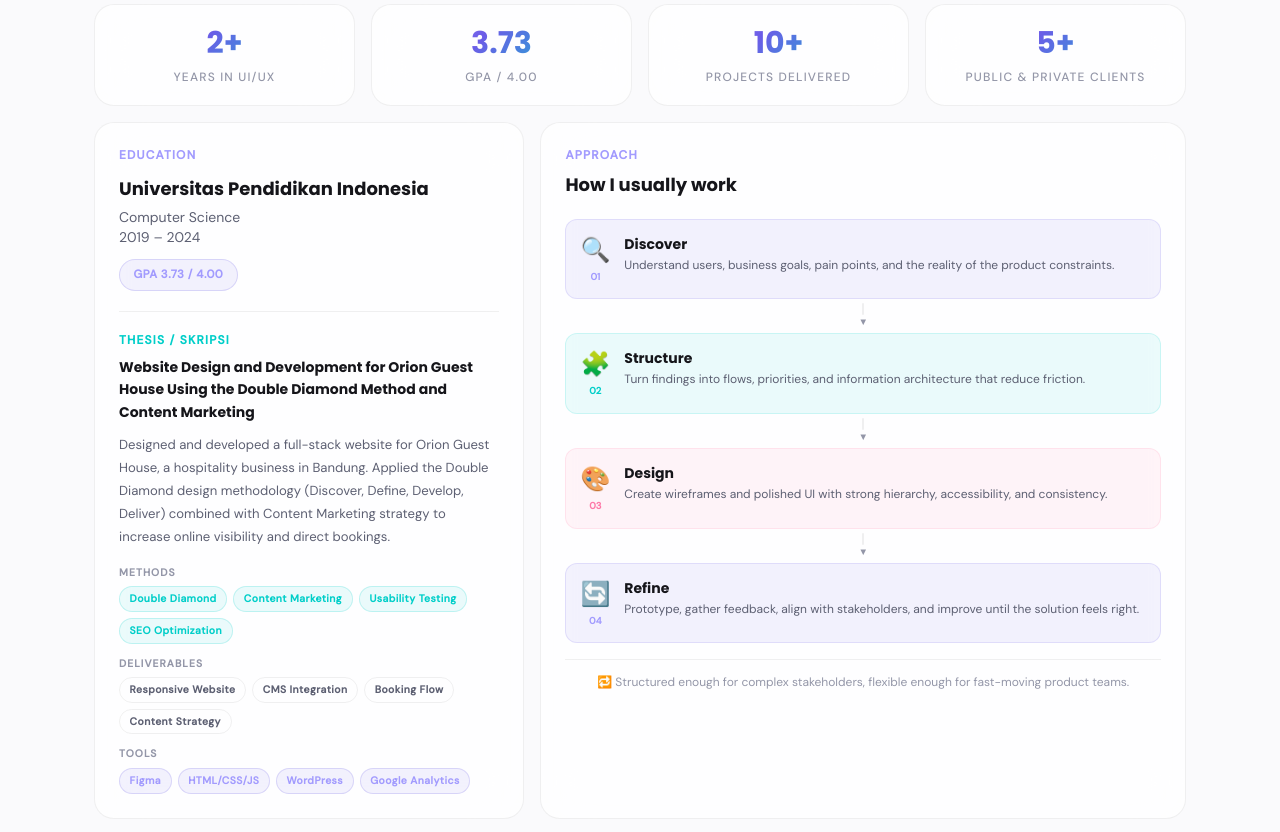
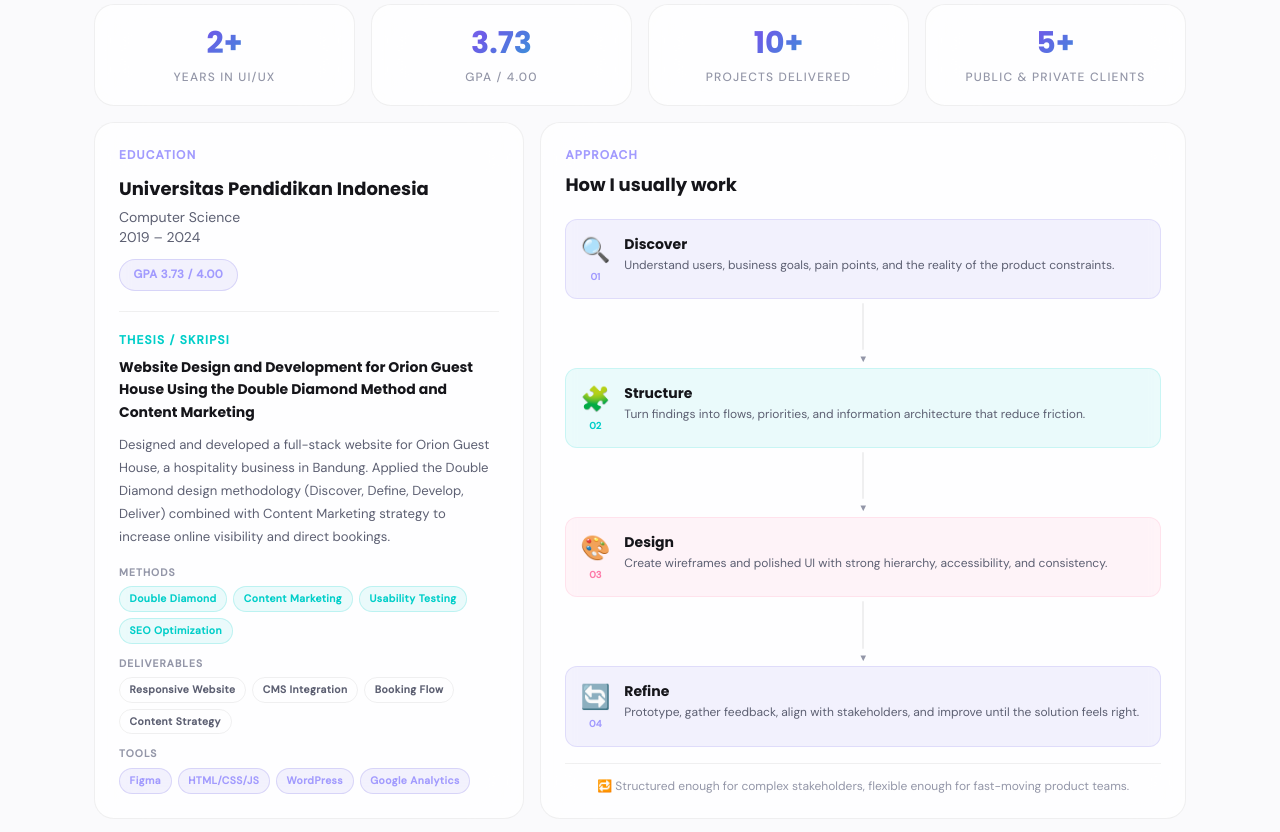
Before and after one commit to Arrozy1221/portofolio-arrozy, a Next.js app: page / in a window 1280 px wide. Shown: the part 1620-2452 px from the top of the page. Built offline with nearby package versions, Linux system fonts and the light colour scheme.

Commit message:
Fix process card layout to distribute empty space

```diff
--- a/components/About.jsx
+++ b/components/About.jsx
@@ -150,12 +150,12 @@ export default function About() {
           </motion.div>
 
           {/* Process — Visual Flow */}
-          <motion.div {...anim(0.3)} animate={inView ? { opacity: 1, y: 0 } : {}} className="card p-6">
+          <motion.div {...anim(0.3)} animate={inView ? { opacity: 1, y: 0 } : {}} className="card p-6 flex flex-col h-full">
             <p className="text-xs font-bold uppercase tracking-widest mb-2" style={{ color: "var(--accent-light)" }}>{t.about.approach}</p>
             <h3 className="font-heading text-lg font-bold mb-5" style={{ color: "var(--fg)" }}>{t.about.approachTitle}</h3>
 
             {/* Visual flow diagram */}
-            <div className="flex flex-col gap-0">
+            <div className="flex flex-col flex-1">
               {t.processSteps.map((step, i) => {
                 const icons = ["🔍", "🧩", "🎨", "🔄"];
                 const colors = [
@@ -165,7 +165,7 @@ export default function About() {
                   { bg: "rgba(108,92,231,0.08)", border: "rgba(108,92,231,0.15)", accent: "var(--accent-light)" },
                 ];
                 return (
-                  <div key={step.step}>
+                  <div key={step.step} className={i < t.processSteps.length - 1 ? "flex flex-col flex-1" : "flex flex-col"}>
                     <div className="flex items-start gap-3.5 p-3.5 rounded-xl transition-all hover:scale-[1.01]"
                       style={{ background: colors[i].bg, border: `1px solid ${colors[i].border}` }}
                     >
@@ -180,10 +180,10 @@ export default function About() {
                     </div>
                     {/* Arrow connector */}
                     {i < t.processSteps.length - 1 && (
-                      <div className="flex justify-center py-1">
-                        <div className="flex flex-col items-center">
-                          <div className="w-0.5 h-3 rounded-full" style={{ background: "var(--border)" }} />
-                          <span className="text-[0.6rem]" style={{ color: "var(--fg-dim)" }}>▼</span>
+                      <div className="flex justify-center flex-1 min-h-[1.5rem]">
+                        <div className="flex flex-col items-center justify-center w-full h-full py-1">
+                          <div className="w-0.5 flex-1 rounded-full" style={{ background: "var(--border)", minHeight: "1rem" }} />
+                          <span className="text-[0.6rem] leading-none mt-1" style={{ color: "var(--fg-dim)" }}>▼</span>
                         </div>
                       </div>
                     )}
```
